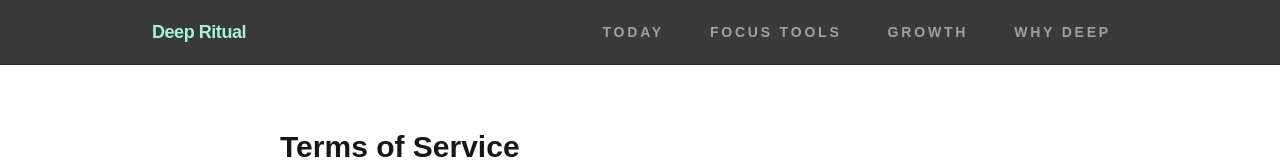
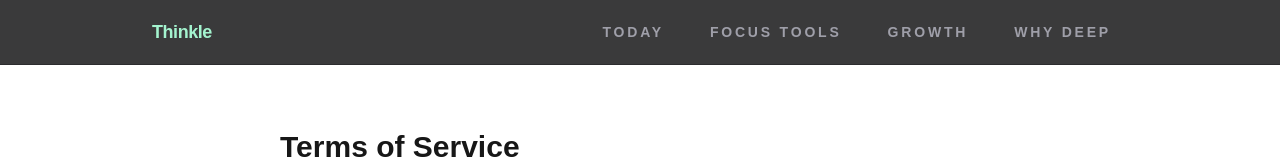
Before and after one commit to MiniPiccino/ThinkDeeperProd, a Next.js app in the folder web/frontend/: page /terms in a window 1280 px wide. Shown: the top 160 px of the page. Built offline with nearby package versions, Linux system fonts and the light colour scheme; no server answers.

Commit message:
changed the name into Thinkle

```diff
--- a/web/frontend/components/DesktopNav.tsx
+++ b/web/frontend/components/DesktopNav.tsx
@@ -17,7 +17,7 @@ export function DesktopNav() {
     <nav className="sticky top-0 z-50 hidden border-b border-zinc-800/70 bg-zinc-950/80 backdrop-blur-md lg:block">
       <div className="mx-auto flex h-16 w-full max-w-5xl items-center justify-between px-6">
         <Link href="/" className="text-lg font-semibold tracking-tight text-emerald-200">
-          Deep Ritual
+          Thinkle
         </Link>
         <div className="flex items-center gap-3 text-sm font-semibold uppercase tracking-[0.2em]">
           {NAV_LINKS.map((link) => {
```
